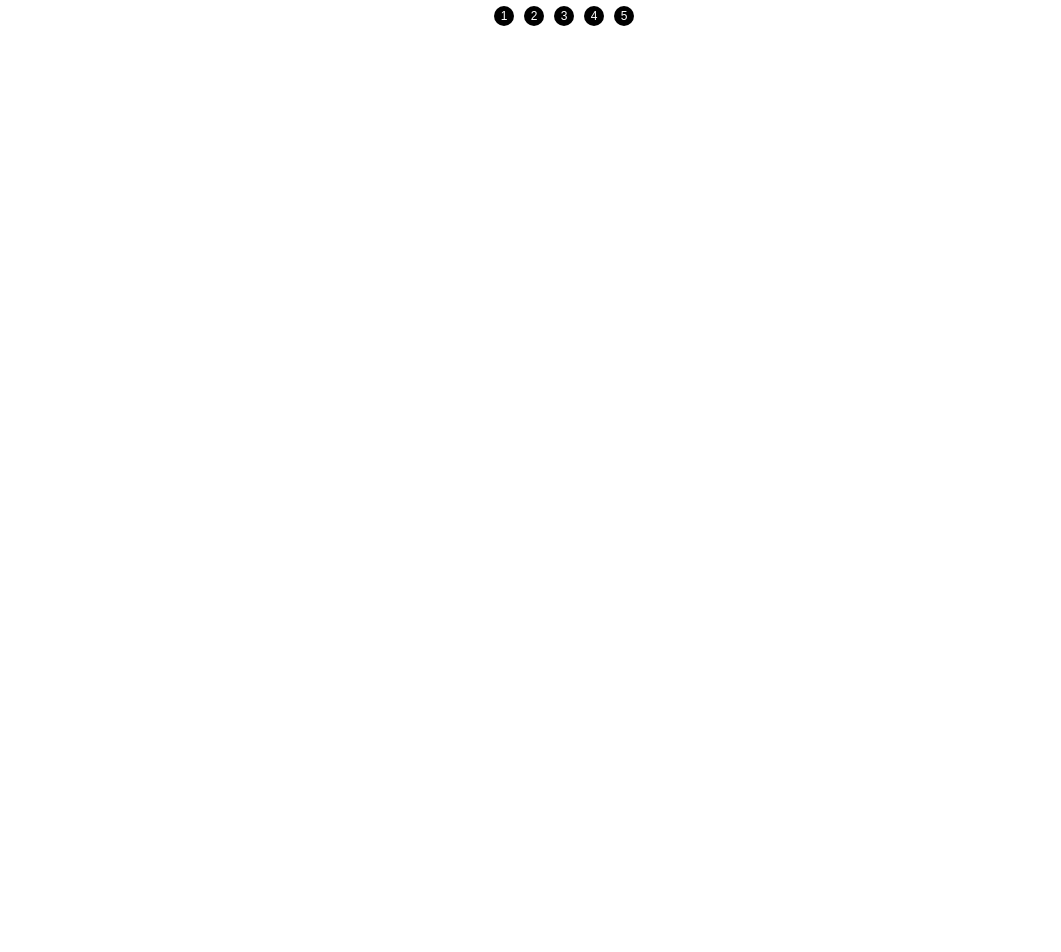
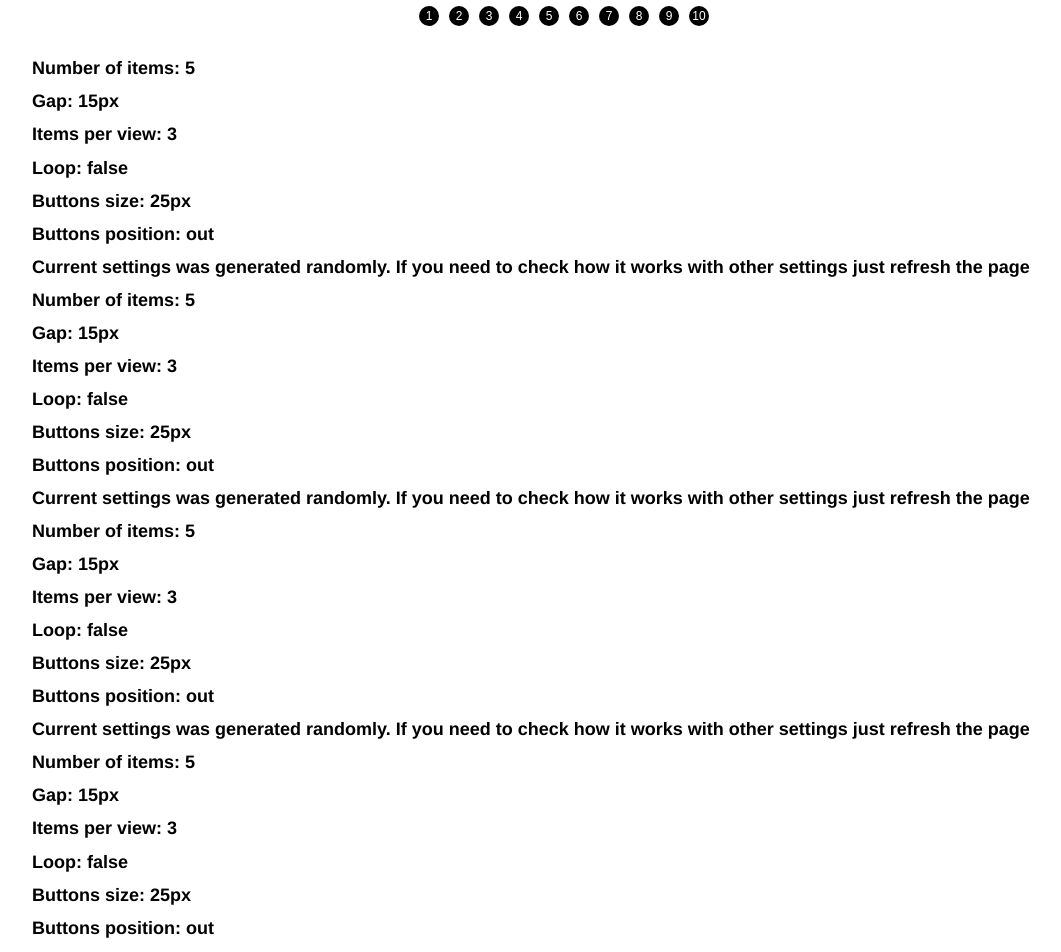
Before and after one commit to sasaafanasienka/Carousel, a React (Create React App) app: page / in a window 1280 px wide. Shown: the part 420-1372 px from the top of the page, without its empty margins (76-1137 px from the left). Before the commit the page ends 800 px from the top, so only its background shows below. Built offline with nearby package versions, Linux system fonts and the light colour scheme.

Commit message:
разделены горизонтальная и вертикальная фазы прокрутки

```diff
--- a/src/components/App.js
+++ b/src/components/App.js
@@ -34,7 +34,7 @@ function App() {
             <h1 className='text'>Buttons size: {randomConfig.buttonSize}px</h1>
             <h1 className='text'>Buttons position: {randomConfig.buttonPos > 0 ? 'in' : 'out'}</h1>
             <h1 className='text'>Current settings was generated randomly. If you need to check how it works with other settings just refresh the page</h1>
-            <Carousel
+            {/* <Carousel
                 gap={randomConfig.gap}
                 itemsPerView={randomConfig.itemsPerView}
                 loop={randomConfig.loop}
@@ -42,7 +42,41 @@ function App() {
                 buttonPos={randomConfig.buttonPos}
             >
                 {makeContentArr(randomConfig.content)}
+            </Carousel> */}
+            <Carousel
+                gap={20}
+                itemsPerView={3}
+                loop={true}
+                buttonSize={30}
+                buttonPos={-30}
+            >
+                {makeContentArr(10)}
             </Carousel>
+            <h1 className='text'>Number of items: {randomConfig.content}</h1>
+            <h1 className='text'>Gap: {randomConfig.gap}px</h1>
+            <h1 className='text'>Items per view: {randomConfig.itemsPerView}</h1>
+            <h1 className='text'>Loop: {randomConfig.loop.toString()}</h1>
+            <h1 className='text'>Buttons size: {randomConfig.buttonSize}px</h1>
+            <h1 className='text'>Buttons position: {randomConfig.buttonPos > 0 ? 'in' : 'out'}</h1>
+            <h1 className='text'>Current settings was generated randomly. If you need to check how it works with other settings just refresh the page</h1>            <h1 className='text'>Number of items: {randomConfig.content}</h1>
+            <h1 className='text'>Gap: {randomConfig.gap}px</h1>
+            <h1 className='text'>Items per view: {randomConfig.itemsPerView}</h1>
+            <h1 className='text'>Loop: {randomConfig.loop.toString()}</h1>
+            <h1 className='text'>Buttons size: {randomConfig.buttonSize}px</h1>
+            <h1 className='text'>Buttons position: {randomConfig.buttonPos > 0 ? 'in' : 'out'}</h1>
+            <h1 className='text'>Current settings was generated randomly. If you need to check how it works with other settings just refresh the page</h1>            <h1 className='text'>Number of items: {randomConfig.content}</h1>
+            <h1 className='text'>Gap: {randomConfig.gap}px</h1>
+            <h1 className='text'>Items per view: {randomConfig.itemsPerView}</h1>
+            <h1 className='text'>Loop: {randomConfig.loop.toString()}</h1>
+            <h1 className='text'>Buttons size: {randomConfig.buttonSize}px</h1>
+            <h1 className='text'>Buttons position: {randomConfig.buttonPos > 0 ? 'in' : 'out'}</h1>
+            <h1 className='text'>Current settings was generated randomly. If you need to check how it works with other settings just refresh the page</h1>            <h1 className='text'>Number of items: {randomConfig.content}</h1>
+            <h1 className='text'>Gap: {randomConfig.gap}px</h1>
+            <h1 className='text'>Items per view: {randomConfig.itemsPerView}</h1>
+            <h1 className='text'>Loop: {randomConfig.loop.toString()}</h1>
+            <h1 className='text'>Buttons size: {randomConfig.buttonSize}px</h1>
+            <h1 className='text'>Buttons position: {randomConfig.buttonPos > 0 ? 'in' : 'out'}</h1>
+            <h1 className='text'>Current settings was generated randomly. If you need to check how it works with other settings just refresh the page</h1>
         </div>
     );
 }
--- a/src/components/Carousel/Carousel.js
+++ b/src/components/Carousel/Carousel.js
@@ -69,6 +69,7 @@ class Carousel extends Component {
     }
 
     touchMove(movingPoint) {
+        // console.log(event)
         const offset = movingPoint - this.state.touchPoint
         this.carouselContent.current.style.left = `${this.state.currentPos + offset}px`
         // console.log(this.carouselContent.current.style.left)
@@ -98,7 +99,6 @@ class Carousel extends Component {
     }
 
     paginationMove(id) {
-        console.log(this.state.correctPositions)
         //if (loop) we have additional carousel items in DOM
         const loopCorrection = this.loop && this.itemsQuantity > this.itemsPerView ? this.itemsPerView : 0
         let newPos = this.state.correctPositions[id + loopCorrection]
--- a/src/components/Carousel/components/CarouselContent/CarouselContent.js
+++ b/src/components/Carousel/components/CarouselContent/CarouselContent.js
@@ -1,4 +1,5 @@
 import React from "react";
+import { version } from "react-dom";
 import { render } from "react-dom";
 import './CarouselContent.css';
 
@@ -7,19 +8,24 @@ class CarouselContent extends React.Component {
     constructor(props) {
         super(props)
 
+        this.state = {
+            startPoint: [],
+            direction: null
+        }
+
         this.mouseEvents = ['mousedown','mousemove','mouseup']
         this.touchEvents = ['touchstart','touchmove','touchend']
-        this.getClientX = this.getClientX.bind(this)
+        this.getClientCoords = this.getClientCoords.bind(this)
         this.onMoveStart = this.onMoveStart.bind(this)
         this.onMove = this.onMove.bind(this)
         this.onMoveEnd = this.onMoveEnd.bind(this)
     }
 
-    getClientX(event) {
+    getClientCoords(event) {
         if (this.mouseEvents.includes(event.type)) {
-            return event.clientX
+            return [event.clientX, event.clientY]
         } else if (this.touchEvents.includes(event.type)) {
-            return event.changedTouches[0].clientX
+            return [event.changedTouches[0].clientX, event.changedTouches[0].clientY]
         }
     }
 
@@ -29,11 +35,20 @@ class CarouselContent extends React.Component {
             document.addEventListener('mousemove', this.onMove)
             document.addEventListener('mouseup', this.onMoveEnd)
         }
-        this.props.onMoveStart(this.getClientX(event))
+        const startPoint = this.getClientCoords(event)
+        this.setState({startPoint: startPoint})
+        this.props.onMoveStart(startPoint[0])
     }
 
     onMove(event) {
-        this.props.onMove(this.getClientX(event))
+        if (!this.state.direction) {
+            const movePoint = this.getClientCoords(event)
+            const offsetX = Math.abs(movePoint[0] - this.state.startPoint[0])
+            const offsetY = Math.abs(movePoint[1] - this.state.startPoint[1])
+            this.setState({direction: `${offsetX >= offsetY ? 'horizontal' : 'vertical'}`})
+        } else if (this.state.direction === 'horizontal') {
+            this.props.onMove(this.getClientCoords(event)[0])
+        }
     }
 
     onMoveEnd(event) {
@@ -41,7 +56,10 @@ class CarouselContent extends React.Component {
             document.removeEventListener('mousemove', this.onMove)
             document.removeEventListener('mouseup', this.onMoveEnd)
         }
-        this.props.onMoveEnd(this.getClientX(event))
+        if (this.state.direction === 'horizontal') {
+            this.props.onMoveEnd(this.getClientCoords(event)[0])
+        }
+        this.setState({direction: null})
     }
 
     render() {
```
